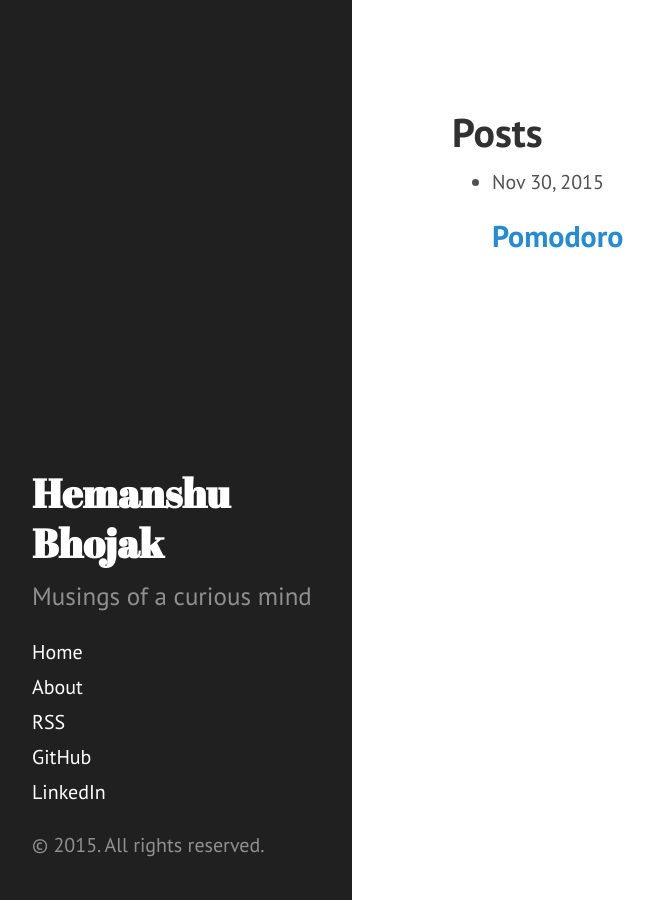
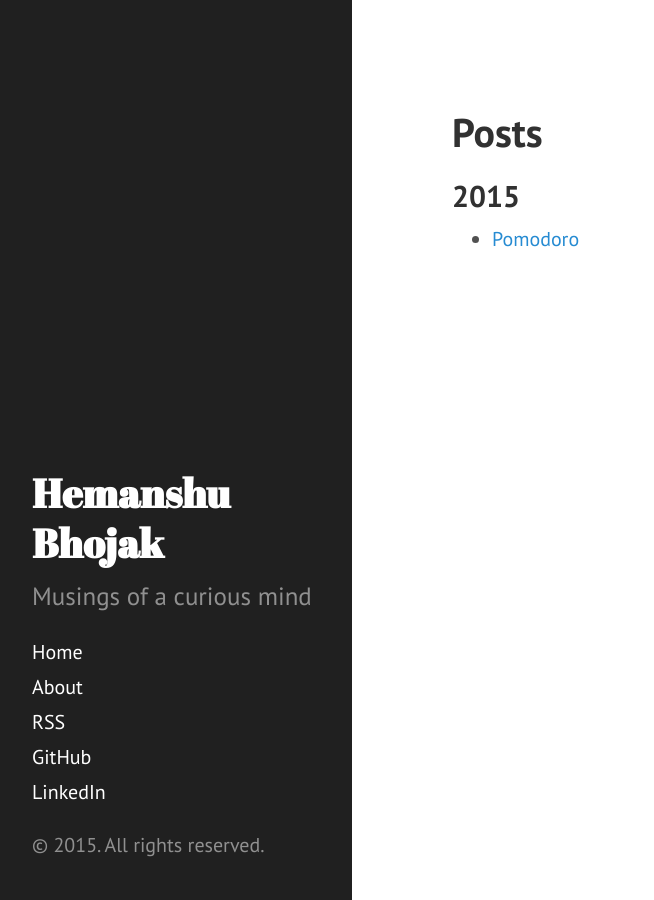
Before and after one commit to technoheman/hemanshubhojak.com, a Jekyll site: the page built from index.html, in a window 1280 px wide. Shown: the whole page, without its empty margins (8-662 px from the left). Built offline with Jekyll 4.4.1, drawn with Linux system fonts in a browser that asks for light colours.

Commit message:
Updated the index page

```diff
--- a/index.html
+++ b/index.html
@@ -6,16 +6,22 @@ layout: default
 
   <h1 class="page-heading">Posts</h1>
 
-  <ul class="post-list">
-    {% for post in site.posts %}
-      <li>
-        <span class="post-meta">{{ post.date | date: "%b %-d, %Y" }}</span>
+  {% for post in site.posts %}
+    {% assign currentdate = post.date | date: "%Y" %}
+    {% if currentdate != date %}
+      {% unless forloop.first %}</ul>{% endunless %}
 
-        <h2>
-          <a class="post-link" href="{{ post.url | prepend: site.baseurl }}">{{ post.title }}</a>
-        </h2>
-      </li>
-    {% endfor %}
-  </ul>
+      <h2 id="y{{post.date | date: "%Y"}}">{{ currentdate }}</h2>
+      <ul class="post-list">
+
+      {% assign date = currentdate %}
+    {% endif %}
+
+    <li>
+        <a class="post-link" href="{{ post.url }}">{{ post.title }}</a>
+    </li>
+
+    {% if forloop.last %}</ul>{% endif %}
+  {% endfor %}
 
 </div>
```
